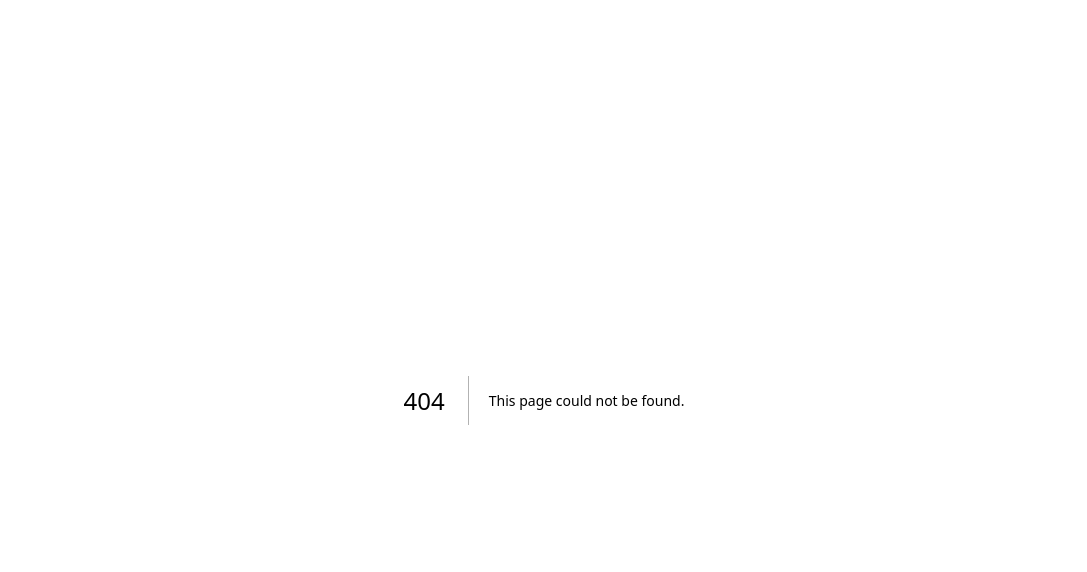
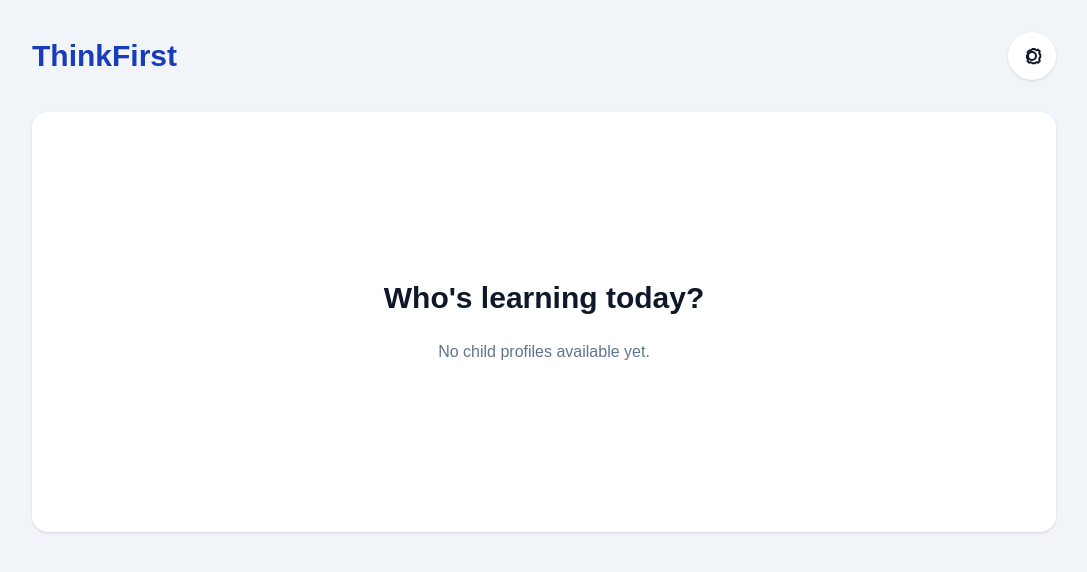
Before and after one commit to ProBracket/Capstone_Project, a Next.js app: page /parentview in a window 1280 px wide. Before the commit this address had no page. Shown: the top 572 px of the page, without its empty margins (96-1183 px from the left). Built offline with nearby package versions, Linux system fonts and the light colour scheme.

Commit message:
Anything

```diff
--- /dev/null
+++ b/app/parentview/page.tsx
@@ -0,0 +1,5 @@
+import ParentProfile from "./parentpage";
+
+export default function Page() {
+  return <ParentProfile />;
+}
```
